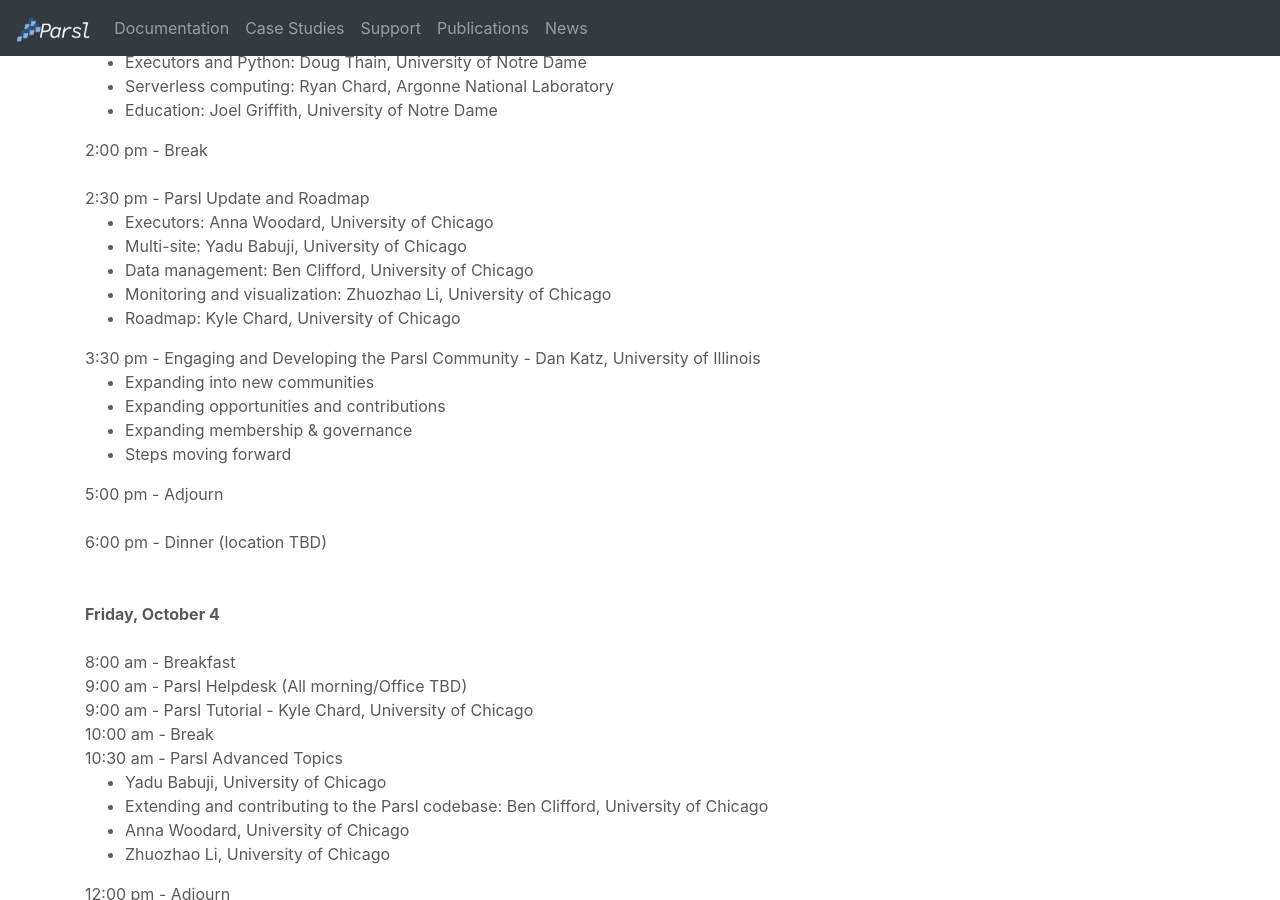
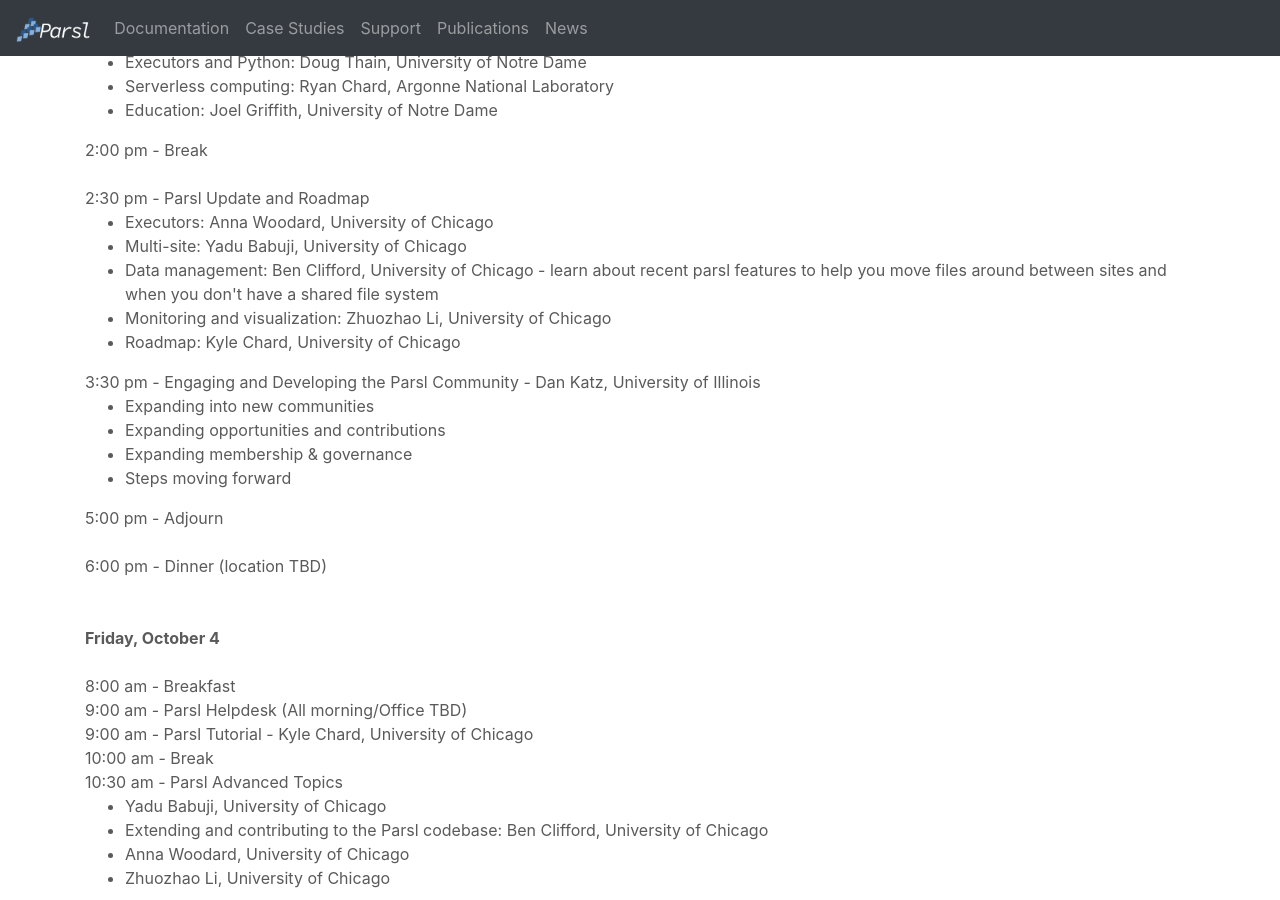
Before and after one commit to Parsl/parsl.github.io, a Jekyll site: the page built from parsl_meeting.html, in a window 1280 px wide and 900 px high, scrolled down 1025 px. Built offline with Jekyll 4.4.1, drawn with Linux system fonts in a browser that asks for light colours.

Commit message:
add abstract for data management talk

```diff
--- a/parsl_meeting.html
+++ b/parsl_meeting.html
@@ -77,7 +77,7 @@
       <ul>
         <li>Executors: Anna Woodard, University of Chicago</li>
         <li>Multi-site: Yadu Babuji, University of Chicago</li>
-        <li>Data management: Ben Clifford, University of Chicago</li>
+        <li>Data management: Ben Clifford, University of Chicago - learn about recent parsl features to help you move files around between sites and when you don't have a shared file system</li>
         <li>Monitoring and visualization: Zhuozhao Li, University of Chicago</li>
         <li>Roadmap: Kyle Chard, University of Chicago</li>
       </ul>
```
